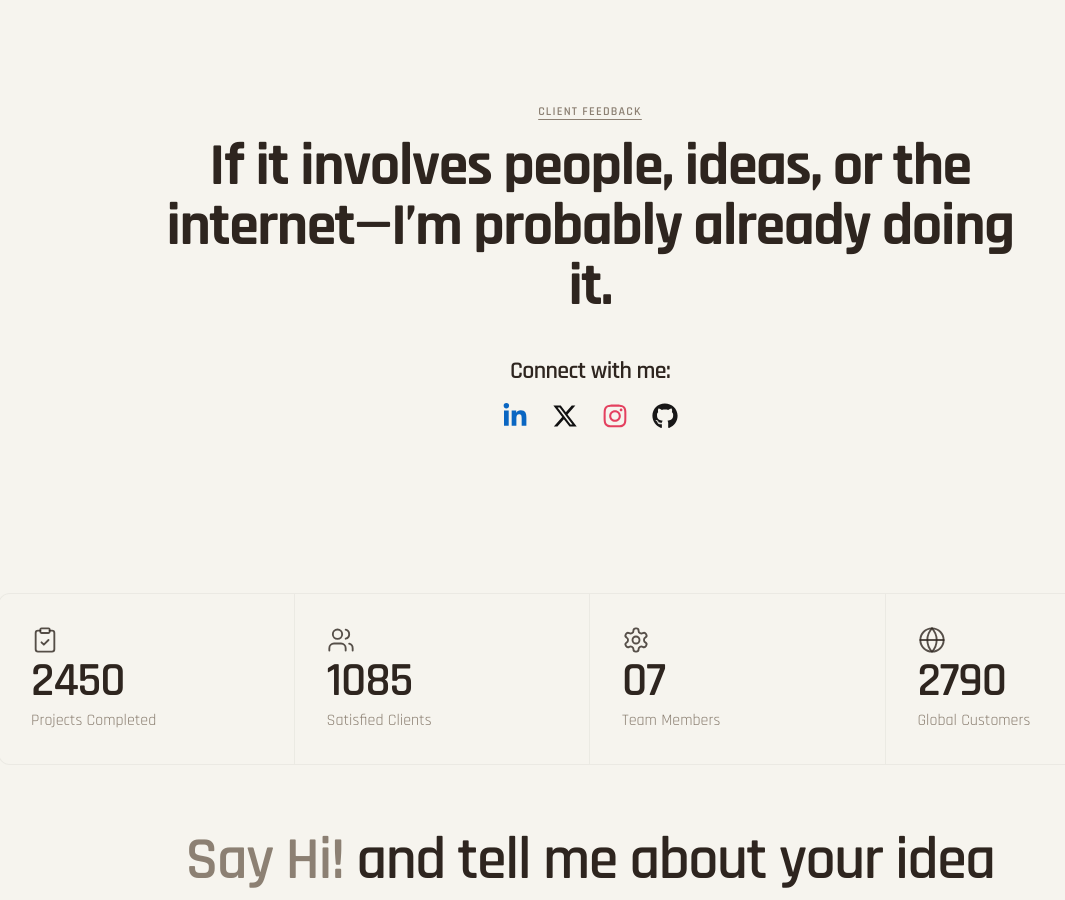
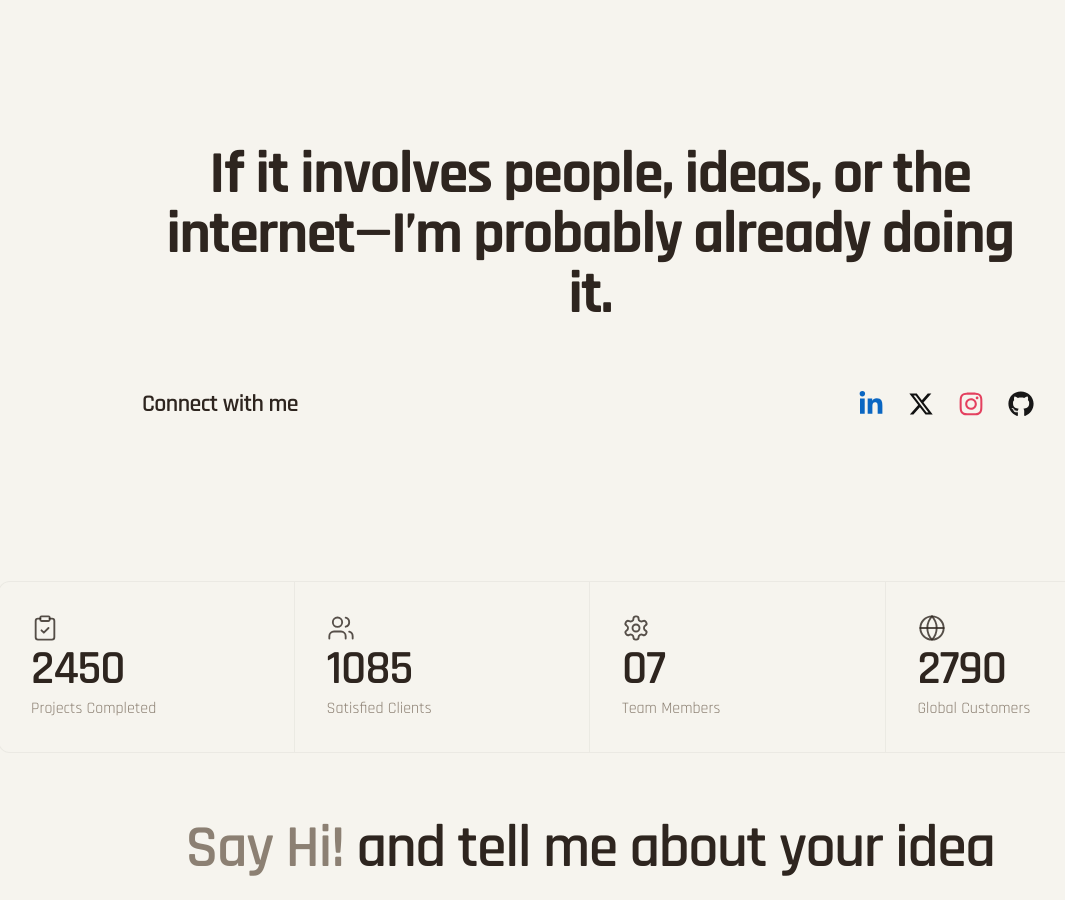
Before and after one commit to dhirendraxd/dhiren_website, a React (Vite) app: page / in a window 1280 px wide. Shown: the part 3199-4099 px from the top of the page, without its empty margins (50-1115 px from the left). Built offline with nearby package versions, Linux system fonts and the light colour scheme; the HTML template or start-up script is replaced by a standard one.

Commit message:
refactor: improve layout and styling in AboutSection component

```diff
--- a/src/components/AboutSection.tsx
+++ b/src/components/AboutSection.tsx
@@ -289,15 +289,14 @@ const AboutSection = () => {
           viewport={{ once: true }}
         >
           <div className="flex items-start justify-center gap-6">
-            <div className="max-w-4xl mx-auto text-center">
-              <p className="text-xs uppercase tracking-widest font-semibold text-muted-foreground underline underline-offset-4">Client Feedback</p>
-              <h3 className="mt-4 text-4xl md:text-5xl lg:text-6xl font-bold tracking-tight leading-[1.05] text-foreground max-w-4xl mx-auto">
+            <div className="max-w-4xl mx-auto">
+              <h3 className="mt-4 py-4 md:py-6 text-4xl md:text-5xl lg:text-6xl font-bold tracking-tight leading-[1.05] text-foreground max-w-4xl mx-auto text-center">
                 If it involves people, ideas, or the internet—I’m probably already doing it.
               </h3>
 
-              <div className="mt-10">
-                <p className="text-2xl font-semibold tracking-tight text-foreground">Connect with me:</p>
-                <div className="mt-3 flex items-center justify-center gap-4">
+              <div className="mt-10 flex flex-col gap-3 md:flex-row md:items-center md:justify-between">
+                <p className="text-2xl font-semibold tracking-tight text-foreground">Connect with me</p>
+                <div className="flex items-center justify-start gap-4 md:justify-end">
                   <a
                     href="https://linkedin.com"
                     target="_blank"
```
